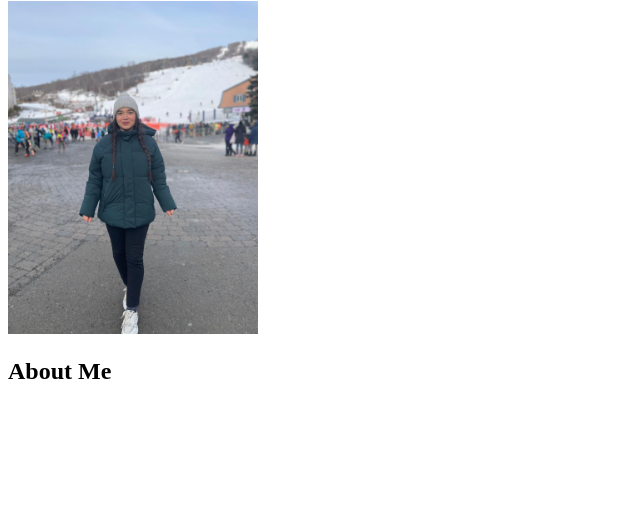
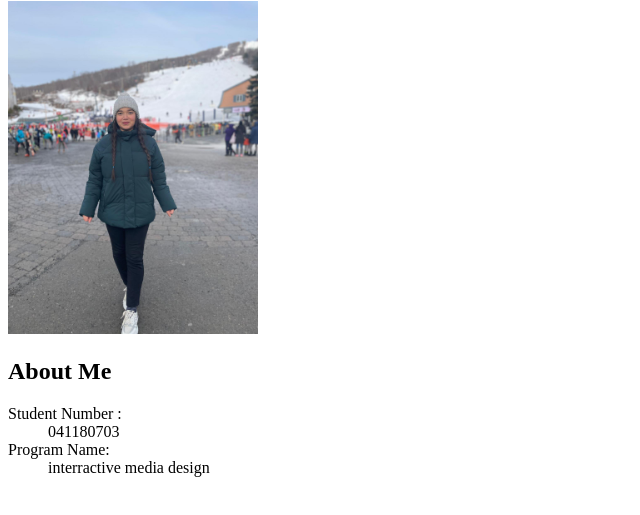
Before and after one commit to galo0008/mtm6201-week1, a plain HTML site: page index.html in a window 1280 px wide. Shown: the part 79-594 px from the top of the page, without its empty margins (0-640 px from the left). Drawn offline with Linux system fonts and the light colour scheme.

Commit message:
add 2 list item

```diff
--- a/index.html
+++ b/index.html
@@ -7,15 +7,16 @@
 </head>
 <body>
    <h1>Sara Galoul</h1>
+
    <img src="image/my-photo.jpg" alt="photo of myself" width="250">
 
     <h2>About Me</h2>
     <dl>
-<dt></dt>
-<dd></dd>
+<dt>Student Number :</dt>
+<dd>041180703</dd>
 
-<dt></dt>
-<dd></dd>
+<dt>Program Name:</dt>
+<dd>interractive media design</dd>
 
 <dt></dt>
 <dd></dd>
```
